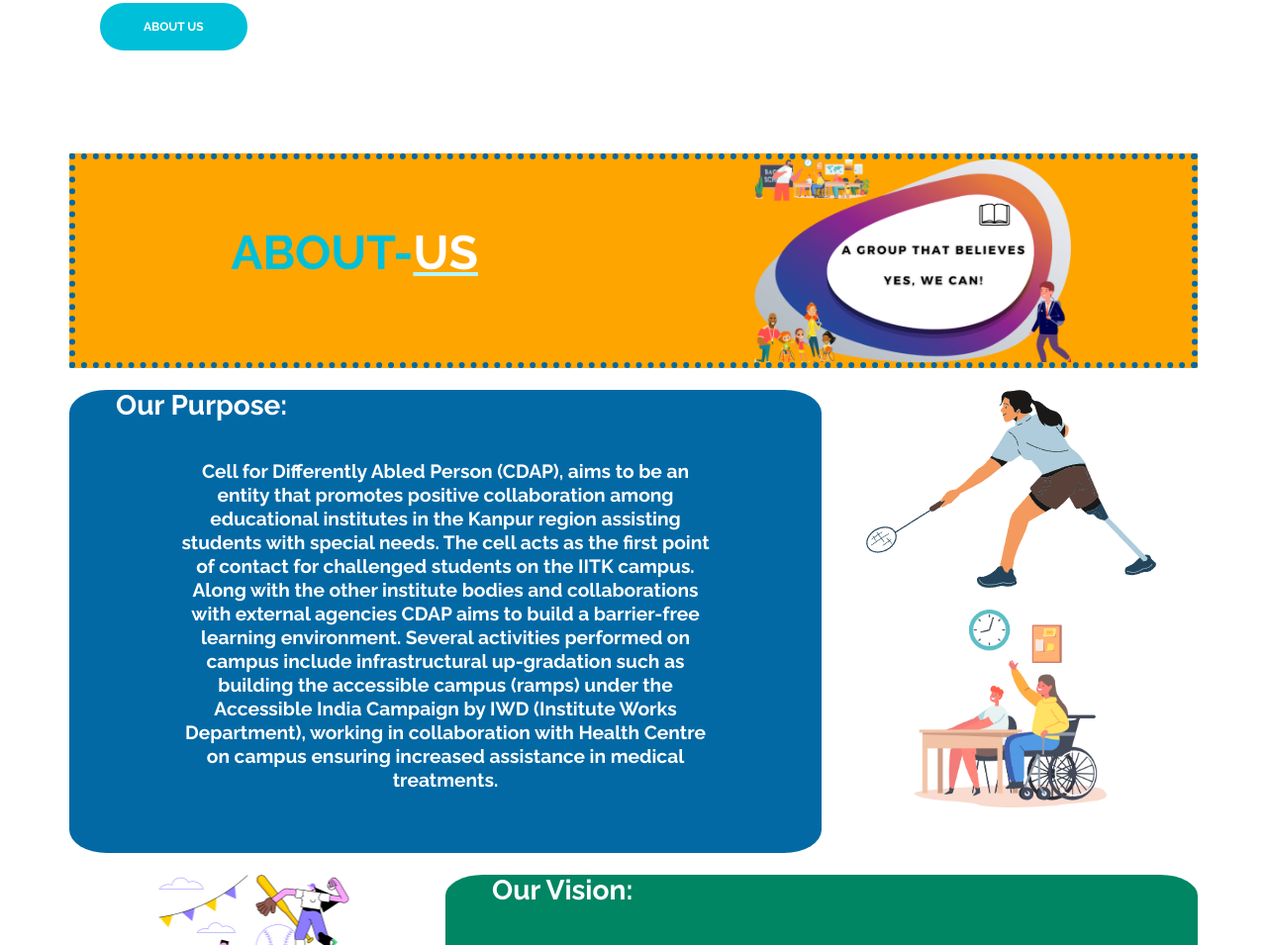
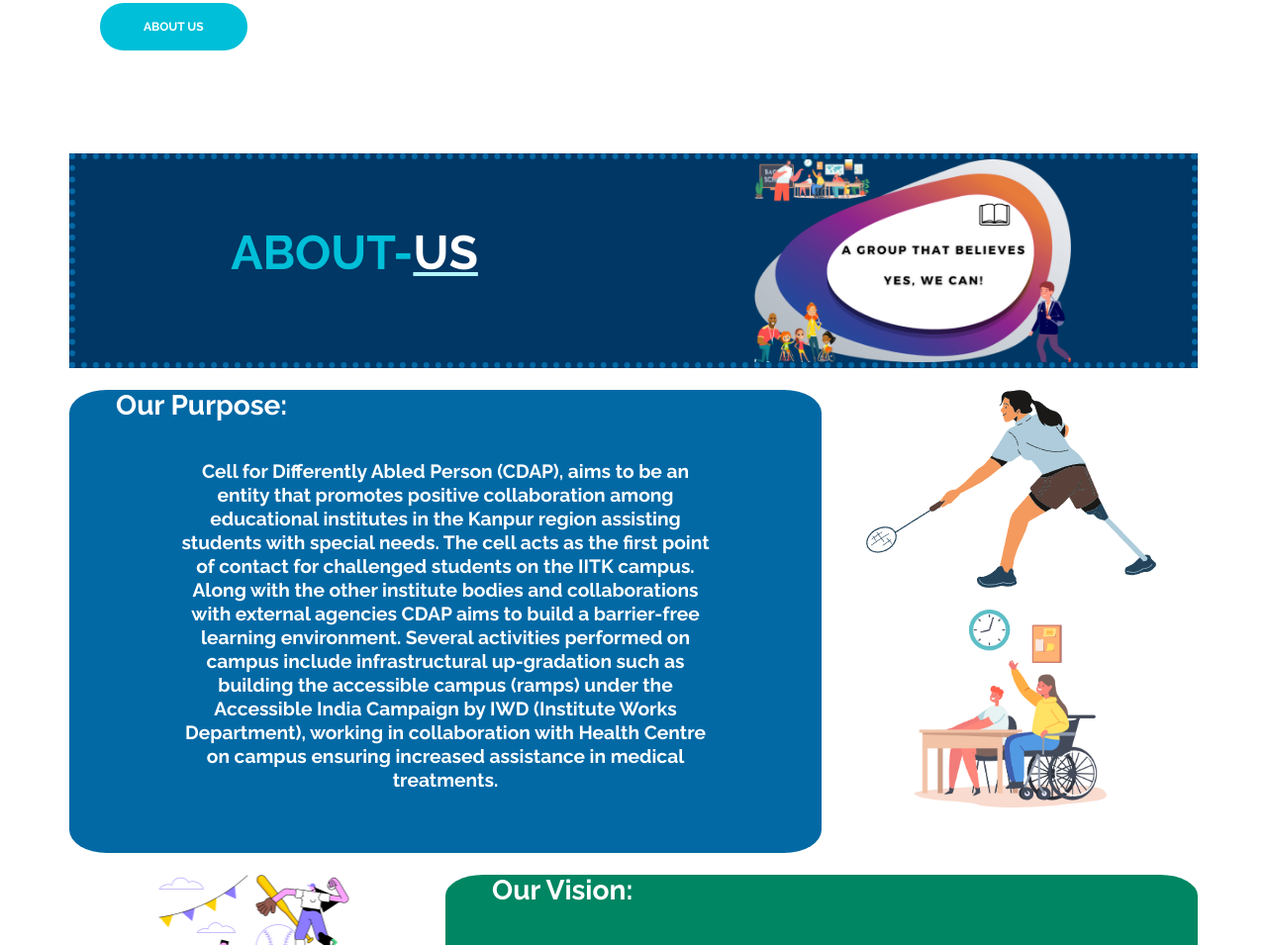
Before and after one commit to mdrahbar21/CDAP, a plain HTML site: page index.html in a window 1280 px wide. Shown: the part 841-1796 px from the top of the page at 99% size. Drawn offline with Linux system fonts and the light colour scheme.

Commit message:
Updated background color property of About Section

```diff
--- a/css/styles.css
+++ b/css/styles.css
@@ -1631,8 +1631,11 @@ input[type='checkbox'] {
 
 .heading-border{
 	border: 6px dotted #0369A5;
+	background-color: #003764;
+	/* margin: 1%; */
+}
+.heading-border:hover{
 	background-color: orange;
-	/* margin: 1%; */
 }
 .team{
 	background-color: #003764;
```
